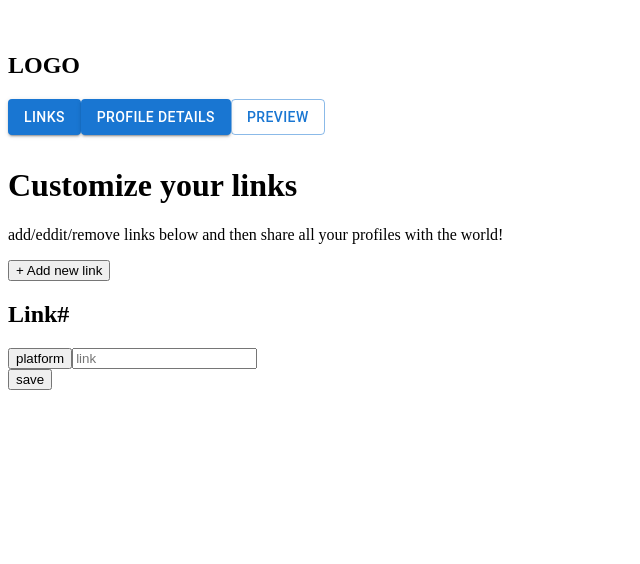
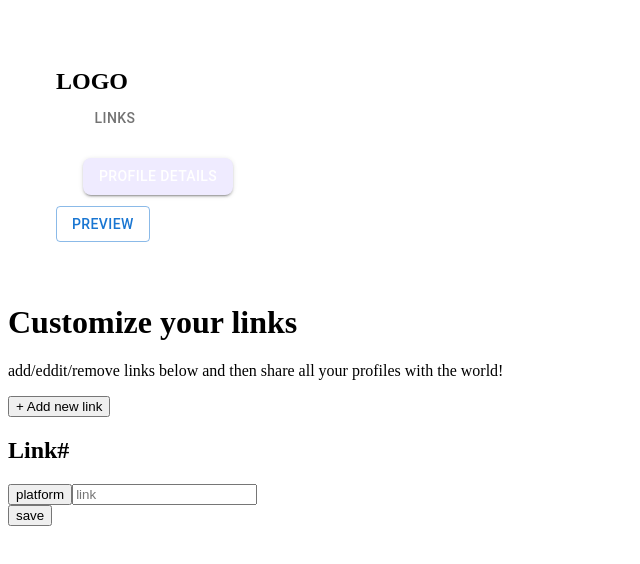
Before and after one commit to vegam91/LinkShareApp, a React (Vite) app in the folder FRONT/vite-project/: page / in a window 1280 px wide. Shown: the top 564 px of the page, without its empty margins (0-640 px from the left). Built offline with nearby package versions, Linux system fonts and the light colour scheme.

Commit message:
add:  MUI library css

```diff
--- a/FRONT/vite-project/src/components/linkform.jsx
+++ b/FRONT/vite-project/src/components/linkform.jsx
@@ -2,12 +2,16 @@ import React from "react";
 
 function LinkForm() {
   return (
+    <div>
       <div>
         <h1>Customize your links</h1>
         <p>
           add/eddit/remove links below and then share all your profiles with the
           world!
         </p>
+      </div>
+
+      <div>
         <button> + Add new link</button>
         <div>
           <form>
@@ -18,6 +22,7 @@ function LinkForm() {
           <button>save</button>
         </div>
       </div>
+    </div>
   );
 }
 
--- a/FRONT/vite-project/src/components/navbar.jsx
+++ b/FRONT/vite-project/src/components/navbar.jsx
@@ -1,19 +1,39 @@
 import React from "react";
-import { Button } from "@mui/material"
-import { Grid } from "@mui/material"
+import { Button,Grid } from "@mui/material"
+import {  } from "@mui/material"
 
 
 function navbar() {
   return (
-    <Grid container my={4}>
-      <nav>
-        <h1>LOGO</h1>
-        <Button variant="contained"  >Links</Button>
-        <Button variant="contained">Profile details</Button>
-        <Button variant="outlined">Preview</Button>
-      </nav>
+    <Grid style={{display:"flex",padding:"24px",flexDirection:"column",alignItems:"flex-start",gap:"8px",alignSelf:"stretch", width:"100%",height:"auto"}}>
+
+       <Grid style={{display:"flex",padding:"16px 16px 16px 24px", flexDirection:"column", alignItems:"flex-start",gap:"8px",alignSelf:"stretch",width:"100%",height:"auto"}}>
+      <Grid>
+        <nav>
+          <Grid style={{width:"108px",height:"21px",flexShrink:"0"}}>
+             <h1>LOGO</h1>
+          </Grid>
+         <Grid style={{display:"flex",padding:"11px 27px",alignItems:"center",gap:"8px"}}>
+           <Button variant="text" style={{color:"var(--grey,#737373",fontSize:""}}>Links</Button>
+         </Grid>
+         <Grid style={{display:"flex", padding:"11px 27px",alignItems:"center",gap:"center"}}>
+           <Button variant="contained" style={{borderRadius:"8px",background:"var(--light-purple,#EFEBFF)"}} buttontext={{color:"var(--purple,#633CFF)", fontfamily:"Instrument Sans", fontsize:"16px",fontstyle:"nomral",fontweight:"600",lineheight:"24px"}}>Profile details</Button>
+         </Grid>
+         <Grid>
+            <Button variant="outlined">Preview</Button>
+         </Grid>
+
+        </nav>
+      </Grid>
     </Grid>
+    </Grid>
+
   );
+
+
+
+
+
 }
 
 export default navbar;
```
Also changed, not shown: 1 other file (tests, documents, lock files or other folders). Lines whose indentation alone changed are shown as unchanged.
